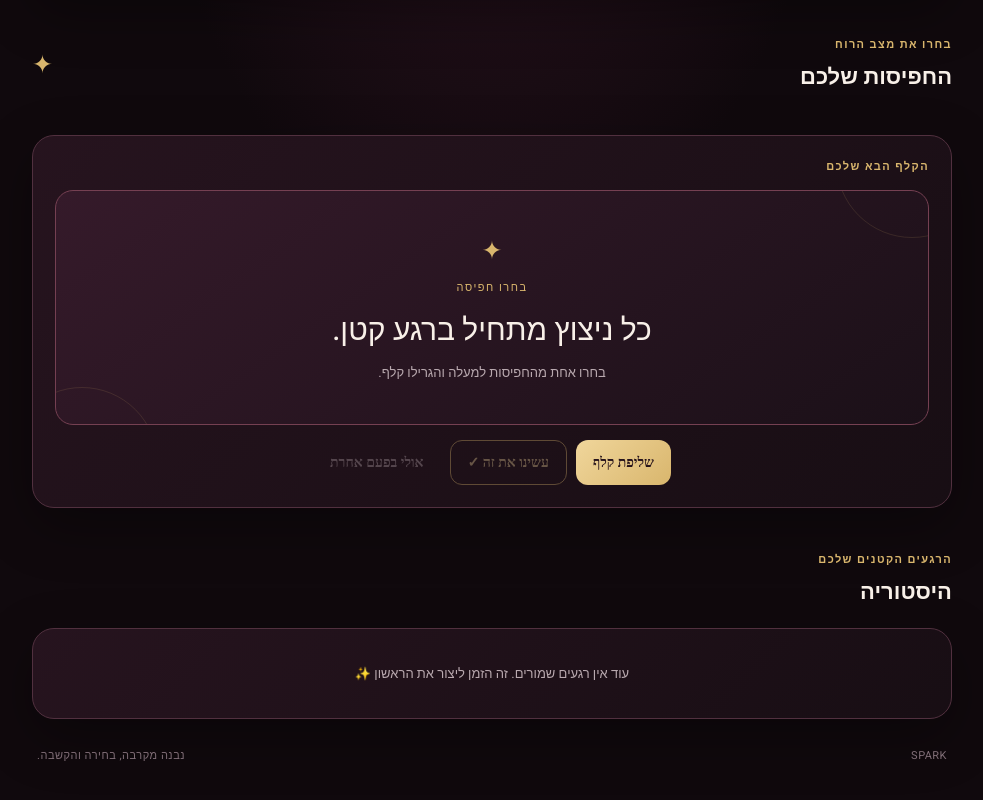
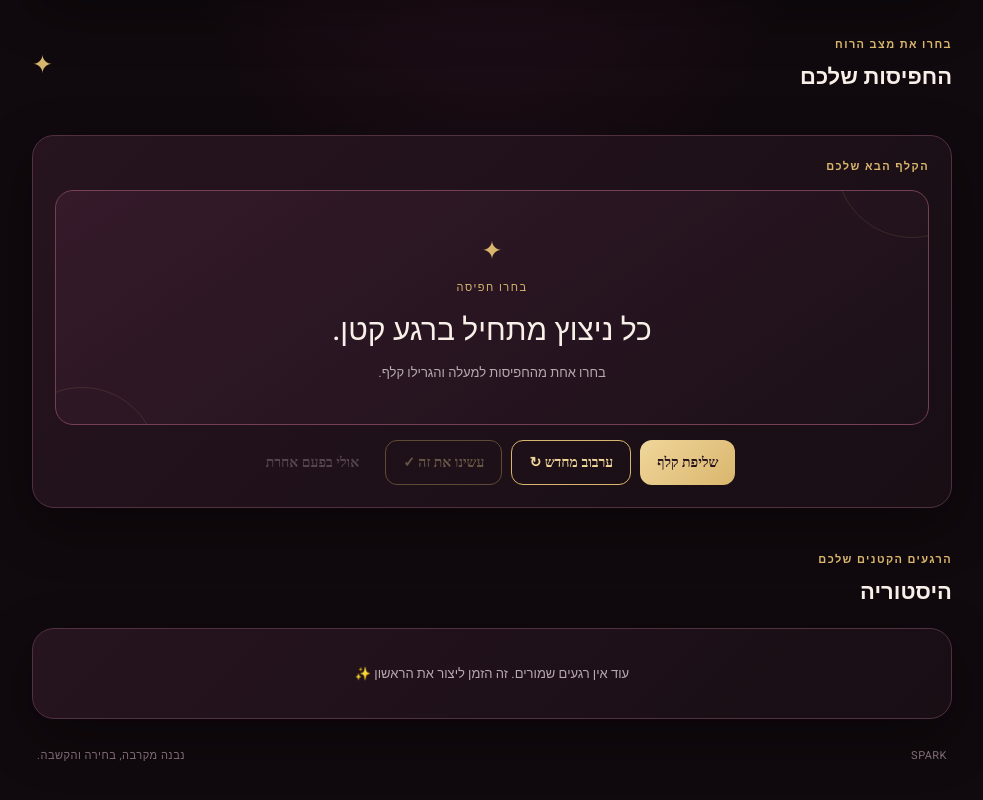
Before and after one commit to dormalk/spark, a plain HTML site: page index.html in a window 1280 px wide. Shown: the part 485-1285 px from the top of the page, without its empty margins (148-1131 px from the left). Drawn offline with Linux system fonts and the light colour scheme; a script that the page names is missing.

Commit message:
Add shuffle deck button

```diff
--- a/index.html
+++ b/index.html
@@ -57,6 +57,7 @@
       </article>
       <div class="draw-actions">
         <button class="button button-gold" id="drawBtn">שליפת קלף</button>
+        <button class="button button-outline" id="shuffleBtn">ערבוב מחדש ↻</button>
         <button class="button button-outline" id="doneBtn" disabled>עשינו את זה ✓</button>
         <button class="button button-quiet" id="skipBtn" disabled>אולי בפעם אחרת</button>
       </div>
```
